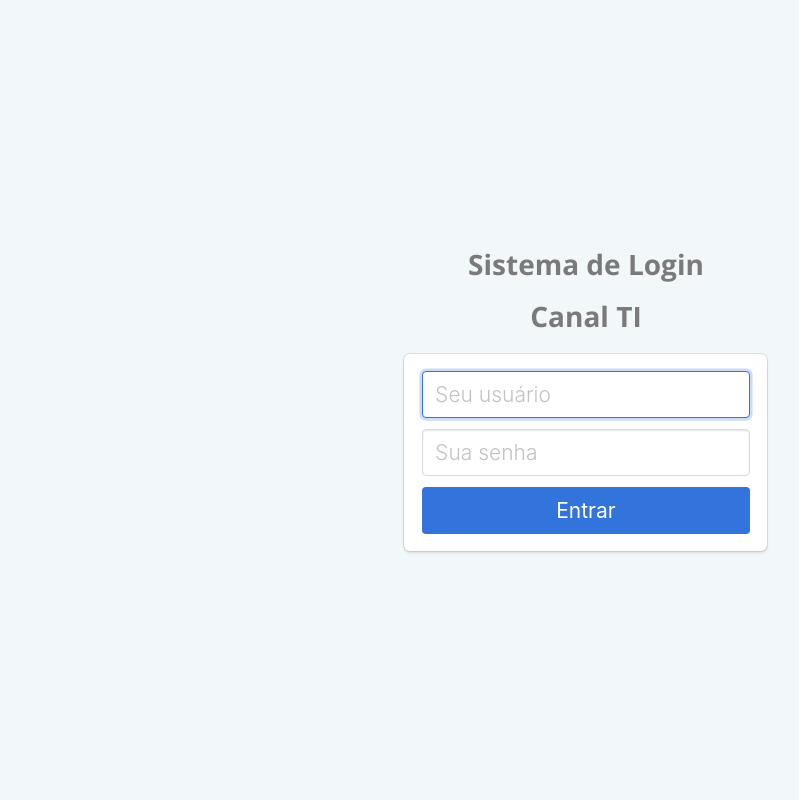
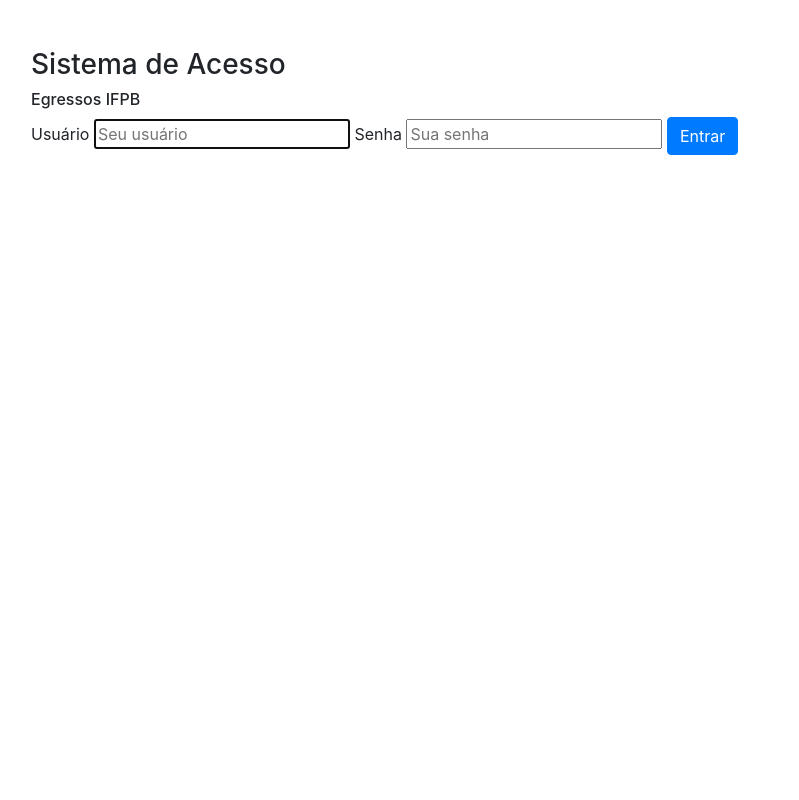
Before and after one commit to helder-rangel/autenticacao, a PHP site: page /login-php/index.php in a window 1280 px wide. Shown: the whole page, without its empty margins (54-853 px from the left). Run offline with PHP 8.4, Linux system fonts and the light colour scheme.

Commit message:
aplicacao autenticando
inserir dados com metodo md5('senha')

```diff
--- a/login-php/index.php
+++ b/login-php/index.php
@@ -9,49 +9,41 @@ session_start();
     <meta charset="utf-8">
     <meta http-equiv="X-UA-Compatible" content="IE=edge">
     <meta name="viewport" content="width=device-width, initial-scale=1">
-    <title>Sistema de Login - PHP + MySQL - Canal TI</title>
-    <link href="https://fonts.googleapis.com/css?family=Open+Sans:300,400,700" rel="stylesheet">
-    <link rel="stylesheet" href="css/bulma.min.css" />
-    <link rel="stylesheet" type="text/css" href="css/login.css">
+    <title>Sistema de Acesso - PHP && MySQL</title>
+    <link rel="stylesheet" href="https://stackpath.bootstrapcdn.com/bootstrap/4.3.1/css/bootstrap.min.css" integrity="sha384-ggOyR0iXCbMQv3Xipma34MD+dH/1fQ784/j6cY/iJTQUOhcWr7x9JvoRxT2MZw1T" crossorigin="anonymous">
+
 </head>
 
 <body>
-    <section class="hero is-success is-fullheight">
-        <div class="hero-body">
-            <div class="container has-text-centered">
-                <div class="column is-4 is-offset-4">
-                    <h3 class="title has-text-grey">Sistema de Login</h3>
-                    <h3 class="title has-text-grey"><a href="https://youtube.com/canaltioficial" target="_blank">Canal TI</a></h3>
+    <br>
+    <br>
+    <div class="container">
+        <div class="row">
+            <div class="col align-self-center">
+                <h3 class="title has-text-grey">Sistema de Acesso</h3>
+                <h6 class="title has-text-grey">Egressos IFPB</h6>
                 <?php
-                    if(isset($_SESSION['nao_autenticado'])):
+                if (isset($_SESSION['nao_autenticado'])) :
                     ?>
-                    <div class="notification is-danger">
-                      <p>ERRO: Usuário ou senha inválidos.</p>
+                    <div class="alert alert-danger" role="alert">
+                        <p>ERRO: Usuário ou senha inválido.</p>
                     </div>
                 <?php
             endif;
             unset($_SESSION['nao_autenticado']);
             ?>
-                    <div class="box">
+                <div class="form-group">
                     <form action="login.php" method="POST">
-                            <div class="field">
-                                <div class="control">
-                                    <input name="usuario" name="text" class="input is-large" placeholder="Seu usuário" autofocus="">
-                                </div>
-                            </div>
-
-                            <div class="field">
-                                <div class="control">
-                                    <input name="senha" class="input is-large" type="password" placeholder="Sua senha">
-                                </div>
-                            </div>
-                            <button type="submit" class="button is-block is-link is-large is-fullwidth">Entrar</button>
+                        <label for="usuario">Usuário</label>
+                        <input id="usuario" name="usuario" name="text" class="min-vw-50" placeholder="Seu usuário" autofocus="">
+                        <label for="Password1">Senha</label>
+                        <input id="Password1" name="senha" class="min-vw-50" type="password" placeholder="Sua senha">
+                        <button type="submit" class="btn btn-primary">Entrar</button>
                     </form>
                 </div>
             </div>
         </div>
     </div>
-    </section>
 </body>
 
 </html>
--- a/login-php/login.php
+++ b/login-php/login.php
@@ -2,7 +2,7 @@
 session_start();
 include('conexao.php');
 
-if(empty($_POST['usuario']) || empty($_POST['senha'])) {
+if (empty($_POST['usuario']) || empty($_POST['senha'])) {
 	header('Location: index.php');
 	exit();
 }
@@ -10,13 +10,13 @@ if(empty($_POST['usuario']) || empty($_POST['senha'])) {
 $usuario = mysqli_real_escape_string($conexao, $_POST['usuario']);
 $senha = mysqli_real_escape_string($conexao, $_POST['senha']);
 
-$query = "select usuario from usuario where usuario = '{$usuario}' and senha = md5('{$senha}')";
+$query = "select id from acesso where usuario = '{$usuario}' and senha = md5('{$senha}')";
 
 $result = mysqli_query($conexao, $query);
 
 $row = mysqli_num_rows($result);
 
-if($row == 1) {
+if ($row == 1) {
 	$_SESSION['usuario'] = $usuario;
 	header('Location: painel.php');
 	exit();
```
Also changed, not shown: login-php/conexao.php (+4 -4 lines), login-php/dump.sql (+7 -10 lines), login-php/painel.php (+25 -2 lines). Lines whose indentation alone changed are shown as unchanged.
